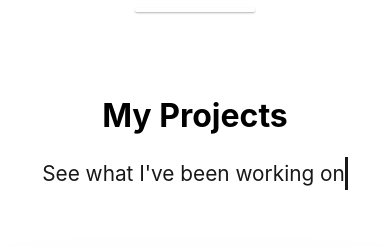
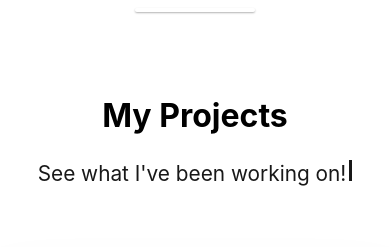
Before and after one commit to Noah-Truong/Portfolio-Website, a React (Vite) app: page /projects in a window 390 px wide. Shown: the top 247 px of the page. Built offline with nearby package versions, Linux system fonts and the light colour scheme.

Commit message:
inline cursor

```diff
--- a/src/pages/Commissions.jsx
+++ b/src/pages/Commissions.jsx
@@ -43,7 +43,7 @@ function Commissions() {
       <div className={`commissions-hero ${isVisible ? 'fade-in-up' : ''}`}>
         <h1>Freelance Services</h1>
         <p>
-        <Typewriter text="These are the software/hardware services I currently provide" speed={40}/>
+        <Typewriter text="These are the software/hardware services I currently provide!" speed={40}/>
         </p>
       </div>
 
--- a/src/pages/Projects.jsx
+++ b/src/pages/Projects.jsx
@@ -35,7 +35,7 @@ function Projects() {
       <div className={`projects-hero ${isVisible ? 'fade-in-up' : ''}`}>
         <h1>My Projects</h1>
         <p>
-        <Typewriter text="See what I've been working on" speed={40} />
+        <Typewriter text="See what I've been working on!" speed={40} />
         </p>
       </div>
 
--- a/src/style.css
+++ b/src/style.css
@@ -218,24 +218,35 @@ html {
   white-space: nowrap;
   overflow: hidden;
   display: inline-block;
-  border-right: 3px solid black;
+}
+
+/* cursor moved to pseudo-element */
+.typewriter::after {
+  content: "";
+  display: inline-block;
+  width: 3px;
+  height: 1em;
+  margin-left: 3px;
+  background: black;
   animation: cursorBlink 0.7s steps(1) infinite;
 }
 
 @media (max-width: 480px) {
   .typewriter {
-    white-space: normal;
-    overflow: visible;
+    white-space: normal !important;
+    display: inline !important;
+    overflow: visible !important;
     overflow-wrap: break-word;
     word-break: break-word;
   }
+
+  .typewriter::after {
+    position: static !important;
+  }
 }
 
-
-
-
 @keyframes cursorBlink {
-  0% { border-color: black; }
-  50% { border-color: transparent; }
-  100% { border-color: black; }
+  0%   { background: black; }
+  50%  { background: transparent; }
+  100% { background: black; }
 }
```
